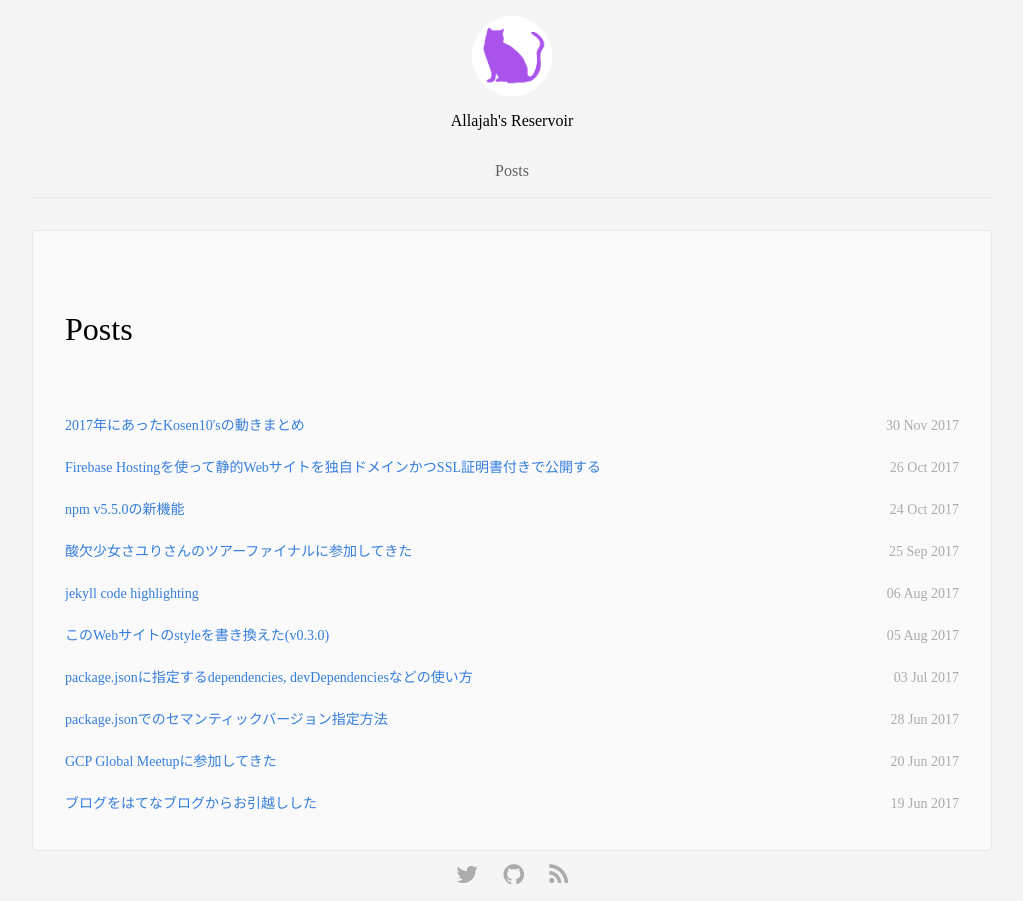
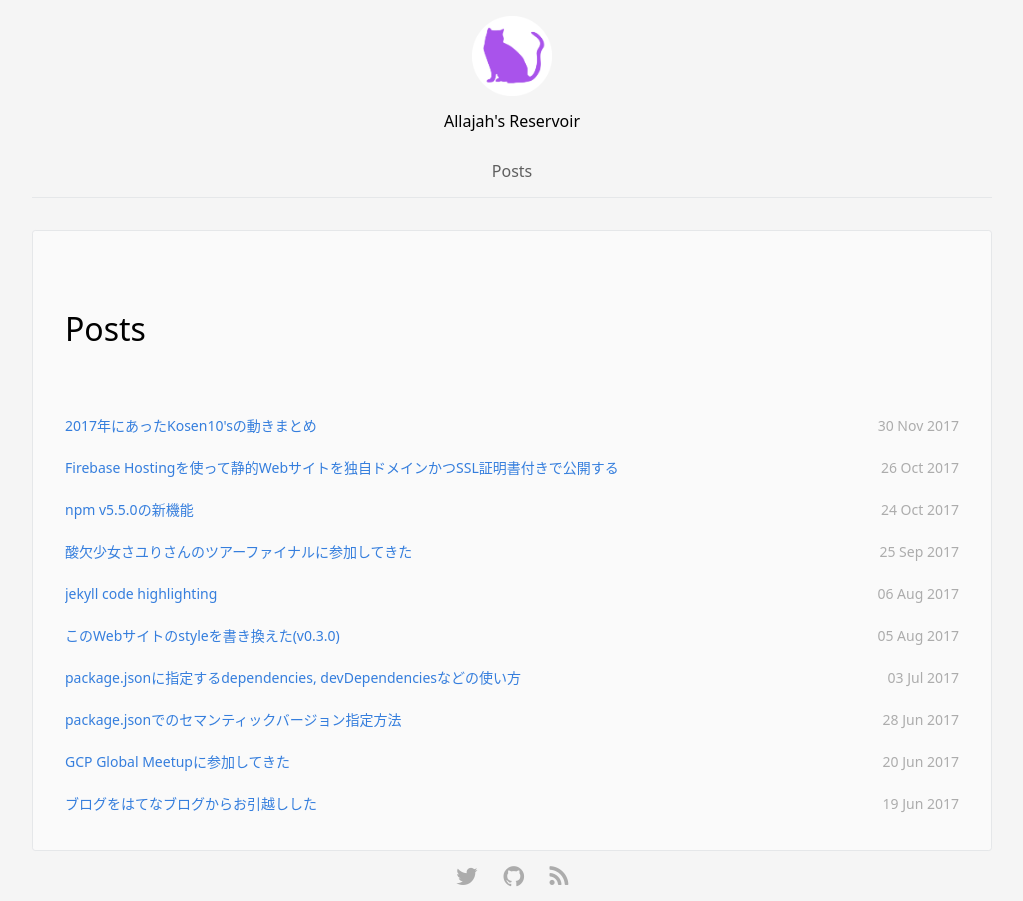
Before and after one commit to arayaryoma/reservoir.allajah.com, a Jekyll site: the page built from index.html, in a window 1280 px wide. Shown: the whole page, without its empty margins (128-1151 px from the left). Built offline with Jekyll 4.4.1, drawn with Linux system fonts in a browser that asks for light colours; nearby versions of some CDN libraries.

Commit message:
:sparkles: Use AlphaNSCjp

```diff
--- a/_layouts/default.html
+++ b/_layouts/default.html
@@ -7,7 +7,6 @@
   <meta content='{{ page.title | escape }} - {{ site.title | escape }}' name='og:title' />
   <link href="//maxcdn.bootstrapcdn.com/font-awesome/4.2.0/css/font-awesome.min.css" rel="stylesheet">
   <link rel="stylesheet" href="//necolas.github.io/normalize.css/7.0.0/normalize.css">
-  <link href="//fonts.googleapis.com/earlyaccess/notosansjapanese.css" rel="stylesheet" />
   <title>{{ page.title | escape }} - {{ site.title | escape }}</title>
   {% include head.html %}
 </head>
--- a/_sass/_style.scss
+++ b/_sass/_style.scss
@@ -1,3 +1,4 @@
+@import "./fonts.scss";
 $bg-color: #F5F5F5;
 $border-color: #E5E7E9;
 $main-text-color: #5F5F5F;
@@ -9,6 +10,7 @@ html {
 
 body {
   background: $bg-color;
+  font-family: "Noto Sans", "Noto Sans CJK JP", "AlphaNSCjp", sans-serif
 }
 
 a {
--- /dev/null
+++ b/_sass/fonts.scss
@@ -0,0 +1,49 @@
+@font-face {
+  font-family: "AlphaNSCjp";
+  font-weight: 100;
+  src: local("NotoSansCJKjp-Thin.otf");
+  src: local("NotoSansJP-Thin.otf");
+  src: url("../assets/fonts/AlphaNSCjp-Thin.woff") format("woff");
+}
+@font-face {
+  font-family: "AlphaNSCjp";
+  font-weight: 200;
+  src: local("NotoSansCJKjp-Light.otf");
+  src: local("NotoSansJP-Light.otf");
+  src: url("../assets/fonts/AlphaNSCjp-Light.woff") format("woff");
+}
+@font-face {
+  font-family: "AlphaNSCjp";
+  font-weight: 300;
+  src: local("NotoSansCJKjp-DemiLight.otf");
+  src: local("NotoSansJP-DemiLight.otf");
+  src: url("../assets/fonts/AlphaNSCjp-DemiLight.woff") format("woff");
+}
+@font-face {
+  font-family: "AlphaNSCjp";
+  font-weight: 400;
+  src: local("NotoSansCJKjp-Regular.otf");
+  src: local("NotoSansJP-Regular.otf");
+  src: url("../assets/fonts/AlphaNSCjp-Regular.woff") format("woff");
+}
+@font-face {
+  font-family: "AlphaNSCjp";
+  font-weight: 500;
+  src: local("NotoSansCJKjp-Medium.otf");
+  src: local("NotoSansJP-Medium.otf");
+  src: url("../assets/fonts/AlphaNSCjp-Medium.woff") format("woff");
+}
+@font-face {
+  font-family: "AlphaNSCjp";
+  font-weight: 700;
+  src: local("NotoSansCJKjp-Bold.otf");
+  src: local("NotoSansJP-Bold.otf");
+  src: url("../assets/fonts/AlphaNSCjp-Bold.woff") format("woff");
+}
+@font-face {
+  font-family: "AlphaNSCjp";
+  font-weight: 900;
+  src: local("NotoSansCJKjp-Black.otf");
+  src: local("NotoSansJP-Black.otf");
+  src: url("../assets/fonts/AlphaNSCjp-Black.woff") format("woff");
+}
```
Also changed, not shown: fonts/AlphaNSCjp-Black.woff (added), fonts/AlphaNSCjp-Bold.woff (added), fonts/AlphaNSCjp-DemiLight.woff (added), fonts/AlphaNSCjp-Light.woff (added), fonts/AlphaNSCjp-Medium.woff (added), fonts/AlphaNSCjp-Regular.woff (added), fonts/AlphaNSCjp-Thin.woff (added).
